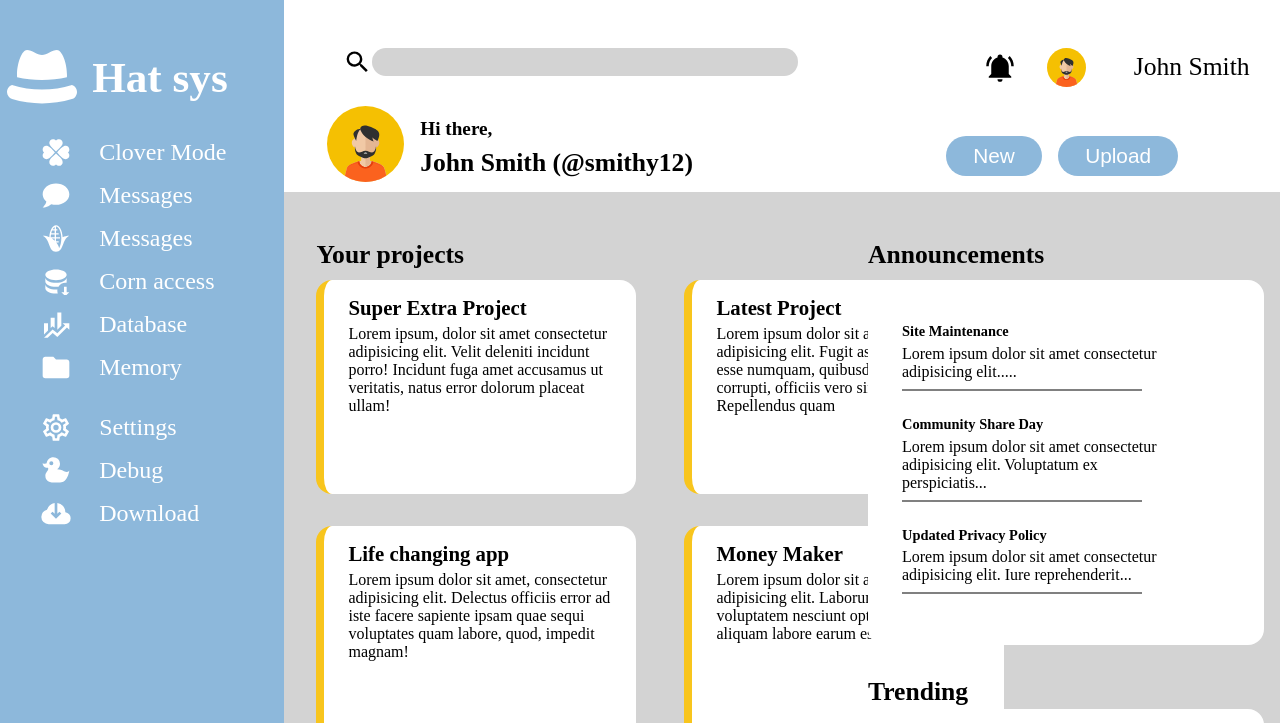
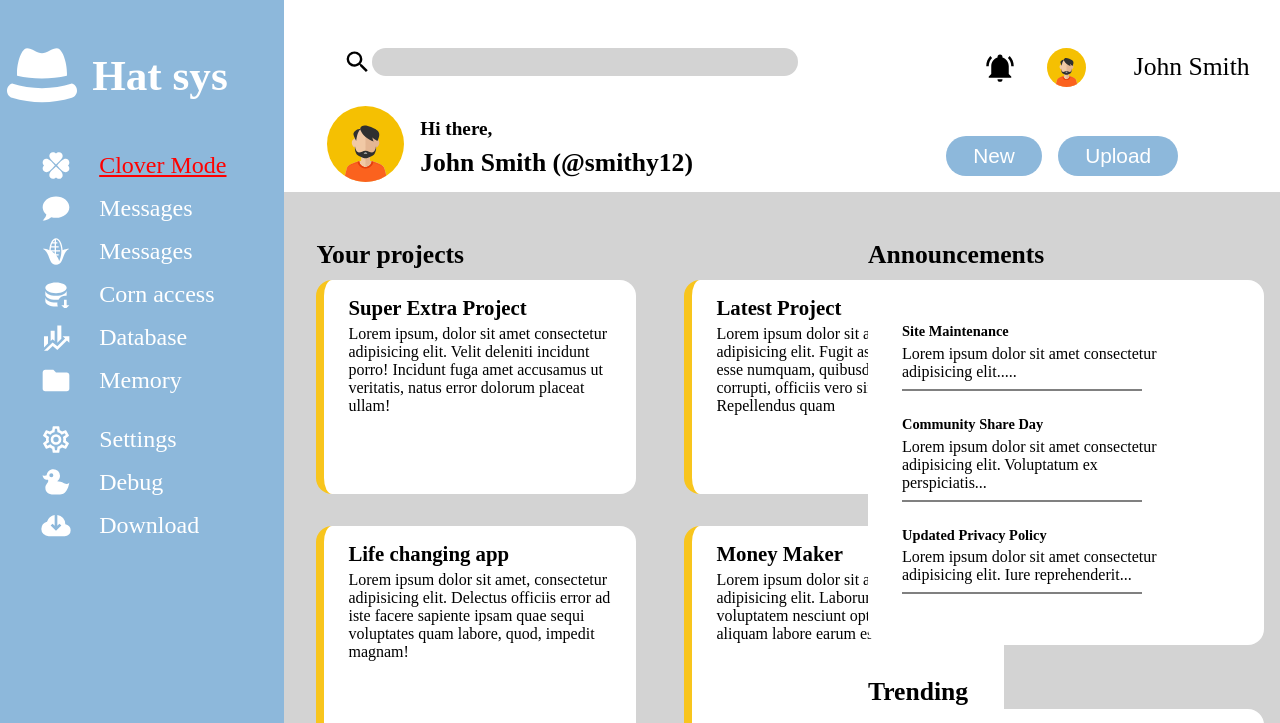
Before and after one commit to imaciej10/odin-dashboard, a plain HTML site: page index.html in a window 1280 px wide. In both pictures the pointer is over the item "Clover Mode". Shown: the top 723 px of the page. Drawn offline with Linux system fonts and the light colour scheme.

Commit message:
add user static interactions

```diff
--- a/style.css
+++ b/style.css
@@ -10,6 +10,15 @@
   --cards-color: white;
   --background-color: lightgray;
   --header--background: white;
+}
+
+li:hover {
+  text-decoration: underline;
+  color: red;
+}
+
+button:hover {
+  color: red;
 }
 
 body {
@@ -284,6 +293,9 @@ ul li {
   background-size: 2rem 2rem;
 }
 
+.menu1 {
+  padding-top: 1rem;
+}
 .nav-title {
   display: grid;
   margin-left: -2rem;
```
